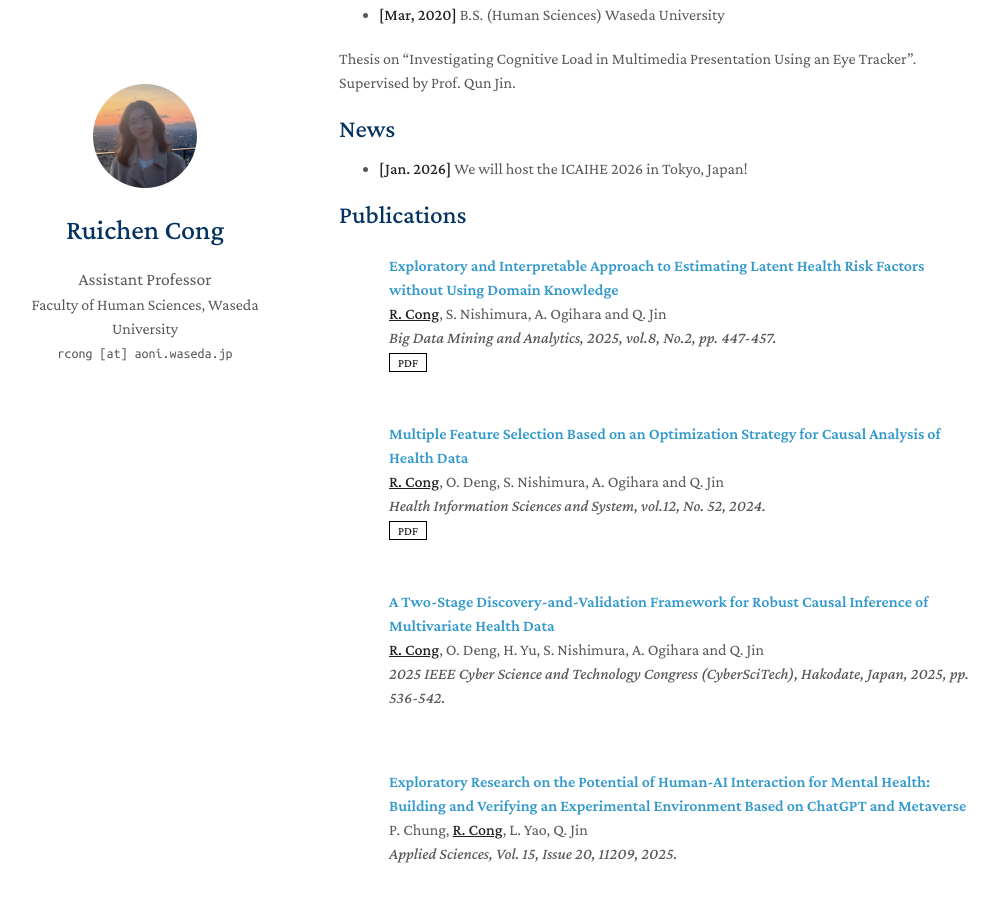
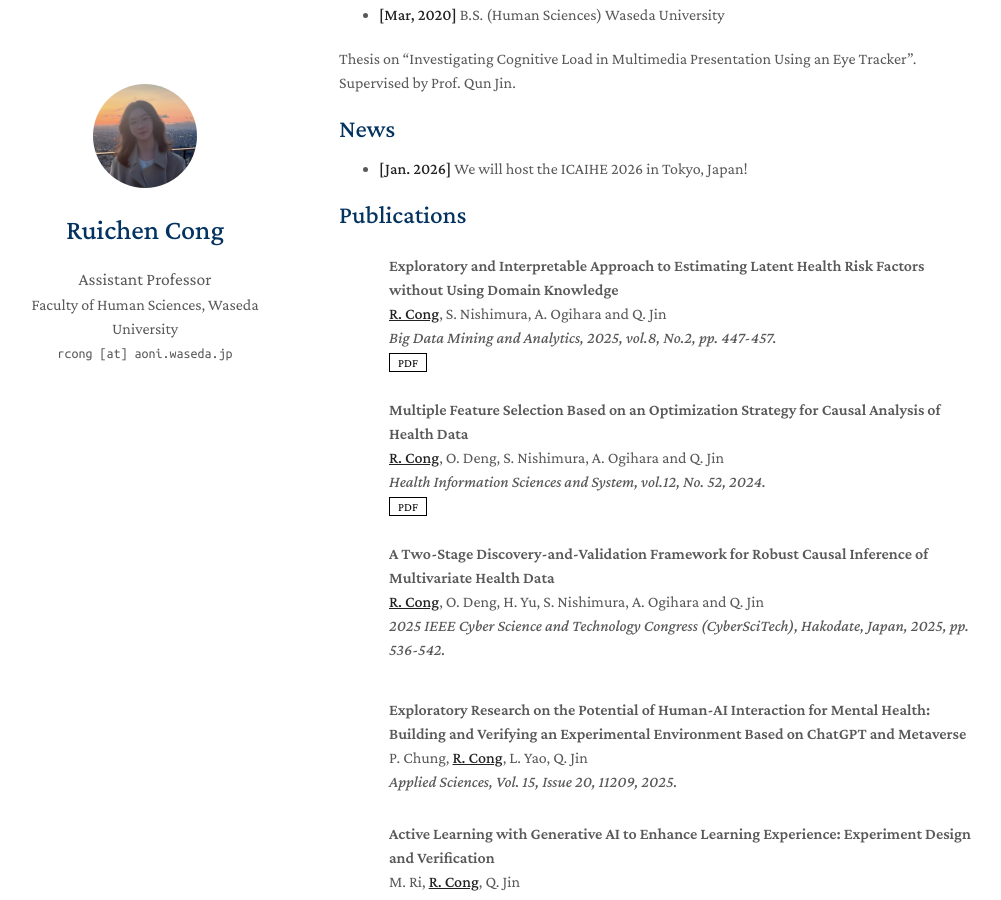
Before and after one commit to ruichencong/ruichencong.github.io, a Jekyll site: the page built from index.md, in a window 1280 px wide and 900 px high, scrolled down 1122 px. Shown: the whole window, without its empty margins (131-1132 px from the left). Built offline with Jekyll 4.4.1, drawn with Linux system fonts in a browser that asks for light colours; a style sheet for code colours, icons or effects is not loaded; our own code applies the rules of GitHub Pages for plain Markdown files.

Commit message:
Update publications.md

```diff
--- a/_includes/publications.md
+++ b/_includes/publications.md
@@ -16,7 +16,7 @@
     {% endif %}
   </div>
   <div class="col-sm-9" style="position: relative;padding-right: 15px;padding-left: 20px;">
-      <div class="title"><a href="{{ link.pdf }}">{{ link.title }}</a></div>
+      <div class="title">{{ link.title }}</div>
       <div class="author">{{ link.authors }}</div>
       <div class="periodical"><em>{{ link.conference }}</em>
       </div>
@@ -43,7 +43,6 @@
   </div>
 </div>
 </li>
-<br>
 
 {% endfor %}
 
```
